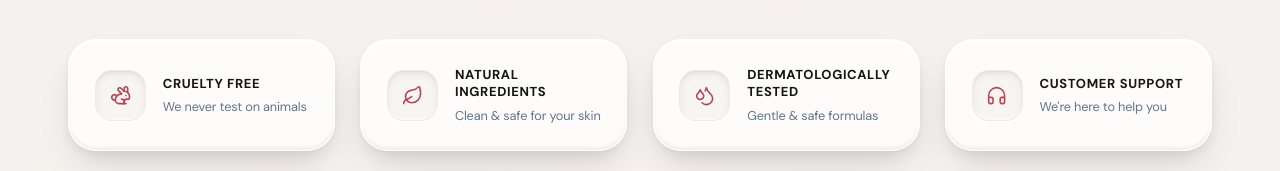
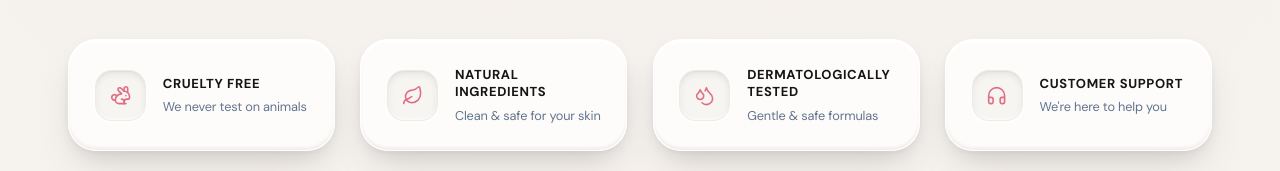
Before and after one commit to ruhul2003/Beauty-and-Blush, a Next.js app in the folder frontend/: page / in a window 1280 px wide. Shown: the part 5240-5411 px from the top of the page. Built offline with nearby package versions, Linux system fonts and the light colour scheme; no server answers.

Commit message:
Update footer assurance icon color to lighter blush rose

```diff
--- a/frontend/src/components/FooterTrustStrip.jsx
+++ b/frontend/src/components/FooterTrustStrip.jsx
@@ -47,7 +47,7 @@ export function FooterTrustStrip() {
                 transition={{ duration: 0.25 }}
                 className="glass-slab py-5 sm:py-6 px-5 sm:px-6 min-h-[94px] sm:min-h-[102px] flex items-center gap-4 rounded-[24px] sm:rounded-[26px] h-full"
               >
-                <div className="glass-well w-12 h-12 rounded-2xl flex items-center justify-center text-[#b84357] dark:text-rose-300 shrink-0 shadow-xs">
+                <div className="glass-well w-12 h-12 rounded-2xl flex items-center justify-center text-[#e06d84] dark:text-rose-300 shrink-0 shadow-xs">
                   <Icon className="w-5 h-5 stroke-[1.8]" />
                 </div>
                 <div className="flex flex-col justify-center min-w-0 flex-1">
```
